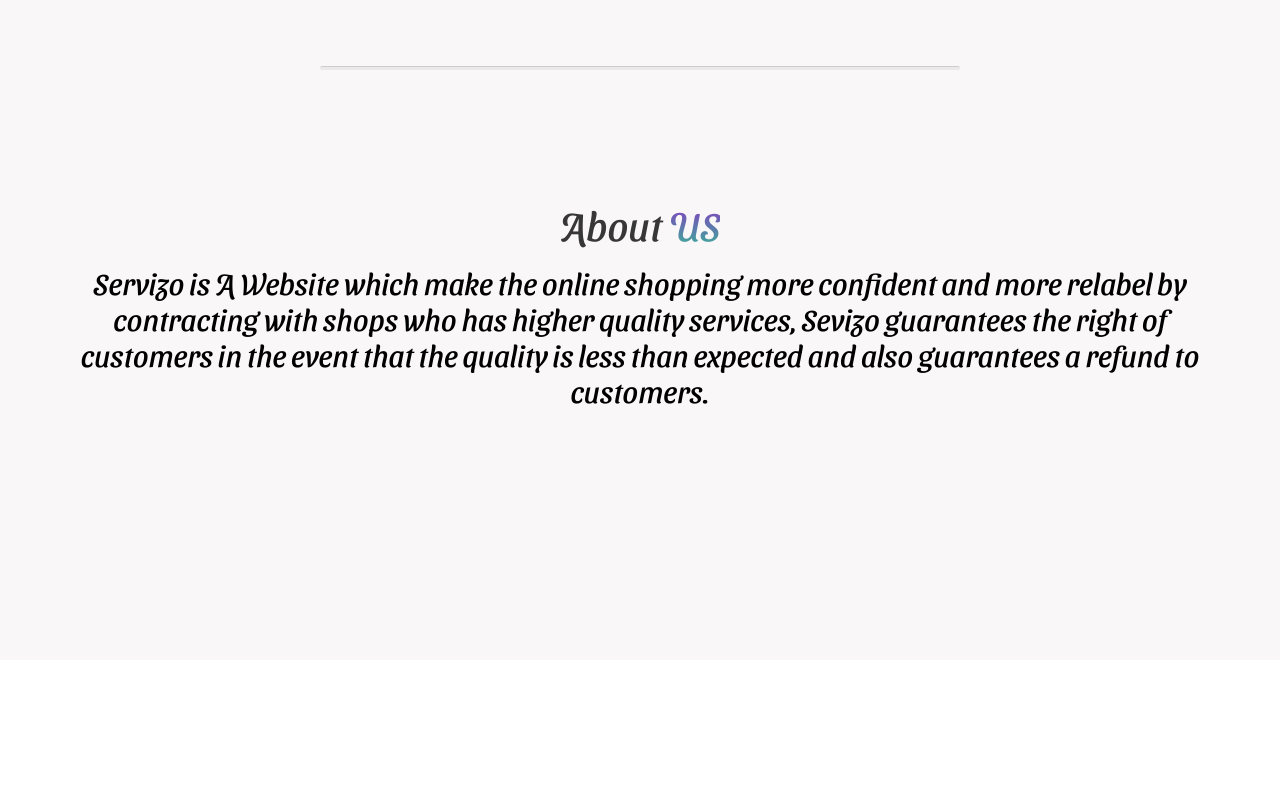
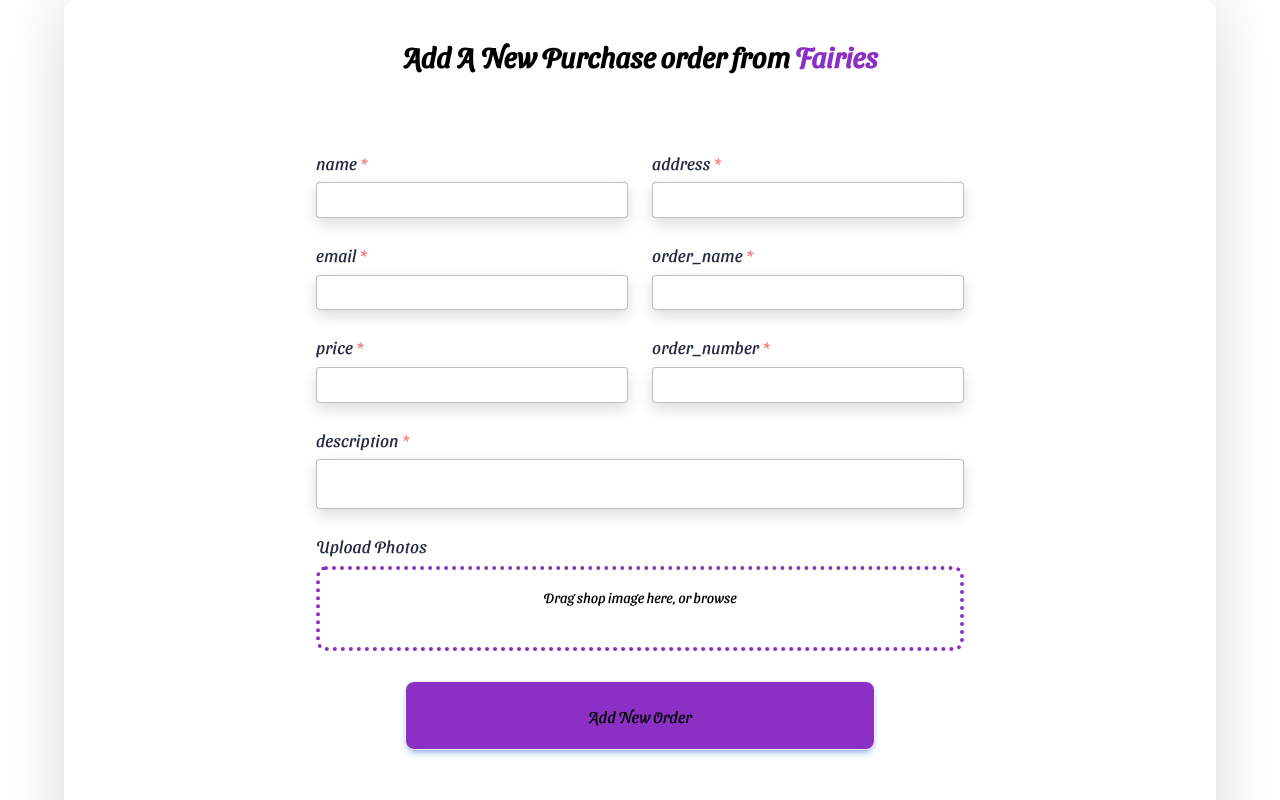
Before and after one commit to wurood/Servizo_FronEnd, a React (Create React App) app: page / in a window 1280 px wide. Shown: the top 800 px of the page. Built offline with nearby package versions, Linux system fonts and the light colour scheme.

Commit message:
add requestForm

```diff
--- a/src/App.js
+++ b/src/App.js
@@ -3,11 +3,11 @@
 import { MDBContainer } from 'mdb-react-ui-kit';
 import {Logo} from './components/Logo'
 import { SignUP } from './container/SignUP';
-import {AboutUs}from './components/AboutUs'
+import {RequestForm}from './components/RequestForm'
 function App() {
   return (
     <MDBContainer fluid>
-      <AboutUs />
+      <RequestForm />
     </MDBContainer>
   );
 }
--- /dev/null
+++ b/src/components/RequestForm/index.js
@@ -0,0 +1,94 @@
+import React ,{useState} from 'react'
+import style from './style.module.css'
+import { MDBRow, MDBCol,MDBInput ,MDBRadio  } from 'mdb-react-ui-kit';
+import {Button} from '../../components/Button'
+
+export const RequestForm = () => {
+
+    const [formData, setFormData] = useState({
+        name:'',
+        address: '',
+        email: '',
+        order_name:'',
+        price:'',
+        order_number:'',
+        description:'',
+        // img:''
+
+      });
+
+      const FirstFormeData = [
+        { value:formData.name, data: 'name' },
+        { value: formData.address, data: 'address' },
+        { value: formData.email, data: 'email' },
+        { value: formData.order_name, data: 'order_name' },
+        { value: formData.price, data: 'price' },
+        { value: formData.order_number, data: 'order_number' },
+        { value: formData.description, data: 'description' },
+        // { value: formData.img, data: 'img' },
+
+      ];
+      const onChange = (e) => {
+        setFormData({ ...formData, [e.target.name]: e.target.value });
+      };
+
+      const handelSubmit = (e) =>{
+        e.preventDefault();
+            //handel backend registration
+      }
+
+  return (
+    // <div className={style.form}>
+    // </div>
+    <div className={style.form_wrapper}>
+        <p className={style.title}>Add A New  Purchase order from <span>Fairies</span></p>
+
+     <MDBRow tag="form" className={ ` ${style.input_form}`} onSubmit={(e) =>handelSubmit(e)}>
+    {FirstFormeData.map((item) =>(
+    <>
+        {item.data  == 'description'
+        ?
+        <MDBCol md="10" className={style.input}>
+        <span className={style.label}>{item.data}<span className={style.star}>*</span></span>
+
+      <MDBInput
+          value={item.value}
+          name={item.data}
+          onChange={onChange}
+          id={item.data}
+          required
+          className={style.description}
+        />
+        </MDBCol>
+
+        :
+        <MDBCol md="5" className={style.input}>
+           <span className={style.label}>{item.data}<span className={style.star}>*</span></span>
+
+        <MDBInput
+        value={item.value}
+        name={item.data}
+        onChange={onChange}
+        id={item.data}
+        required
+      />
+      </MDBCol>
+     }
+   </>
+
+    ))}
+         <MDBCol md="10" className={style.input}>
+         <span className={style.label}>Upload Photos</span>
+
+         <div className={style.imgWrapper}>
+                <p className={style.browse}>Drag shop image here, or <span>browse</span></p>
+            </div>
+         </MDBCol>
+         <MDBCol size="12" >
+                <Button text="Add New Order" class={style.submit_button} />
+           </MDBCol>
+     </MDBRow>
+    </div>
+
+  )
+}
--- /dev/null
+++ b/src/components/RequestForm/style.module.css
@@ -0,0 +1,95 @@
+.form_wrapper {
+    position: absolute;
+    width: 90%;
+    margin: 0 5% !important;
+    height: 1203px;
+    background: #FFFFFF;
+    box-shadow: 0 4px 63px rgba(0, 0, 0, 0.15);
+    border-radius: 10px;
+
+}
+
+.title {
+    font-family: SansitaSwashed-Regular;
+    font-style: normal;
+    font-weight: 700;
+    font-size: 28px;
+    line-height: 32px;
+    text-align: center;
+    letter-spacing: 0.1px;
+    color: #000000;
+    text-align: center;
+    position: relative;
+    top: 40px;
+}
+
+.title span {
+    color: #8C30C5;
+}
+
+.input_form {
+    position: relative;
+    top: 20px;
+    display: flex;
+    flex-wrap: wrap;
+    align-items: center;
+    margin: 0 10% !important;
+    flex-direction: row;
+    justify-content: center;
+    padding: 5% !important;
+    height: auto !important;
+    /* gap: 30px; */
+
+}
+
+.label {
+    font-family: SansitaSwashed-Regular;
+    font-style: normal;
+    font-weight: 500;
+    font-size: 17px;
+    line-height: 24px;
+    letter-spacing: 0.2px;
+    color: #252B42;
+    position: relative;
+    bottom: 5px;
+}
+
+.star {
+    color: rgb(252, 118, 118);
+    padding-left: 3px;
+}
+
+.description {
+    height: 50px !important;
+}
+
+.input {
+    margin-top: 30px;
+}
+
+.imgWrapper {
+    border: 4px dotted #8C30C5;
+    border-radius: 10px;
+    height: 85px;
+}
+
+.browse {
+    font-family: SansitaSwashed-Regular;
+    font-style: normal;
+    font-weight: 400;
+    font-size: 14px;
+    line-height: 16px;
+    color: #000000;
+    text-align: center;
+    position: relative;
+    top: 20px;
+}
+
+.submit_button {
+    width: 60%;
+    height: 69.01px;
+    top: 30px;
+    left: 20%;
+    background: #8C30C5;
+    border-radius: 9.07965px;
+}
```
